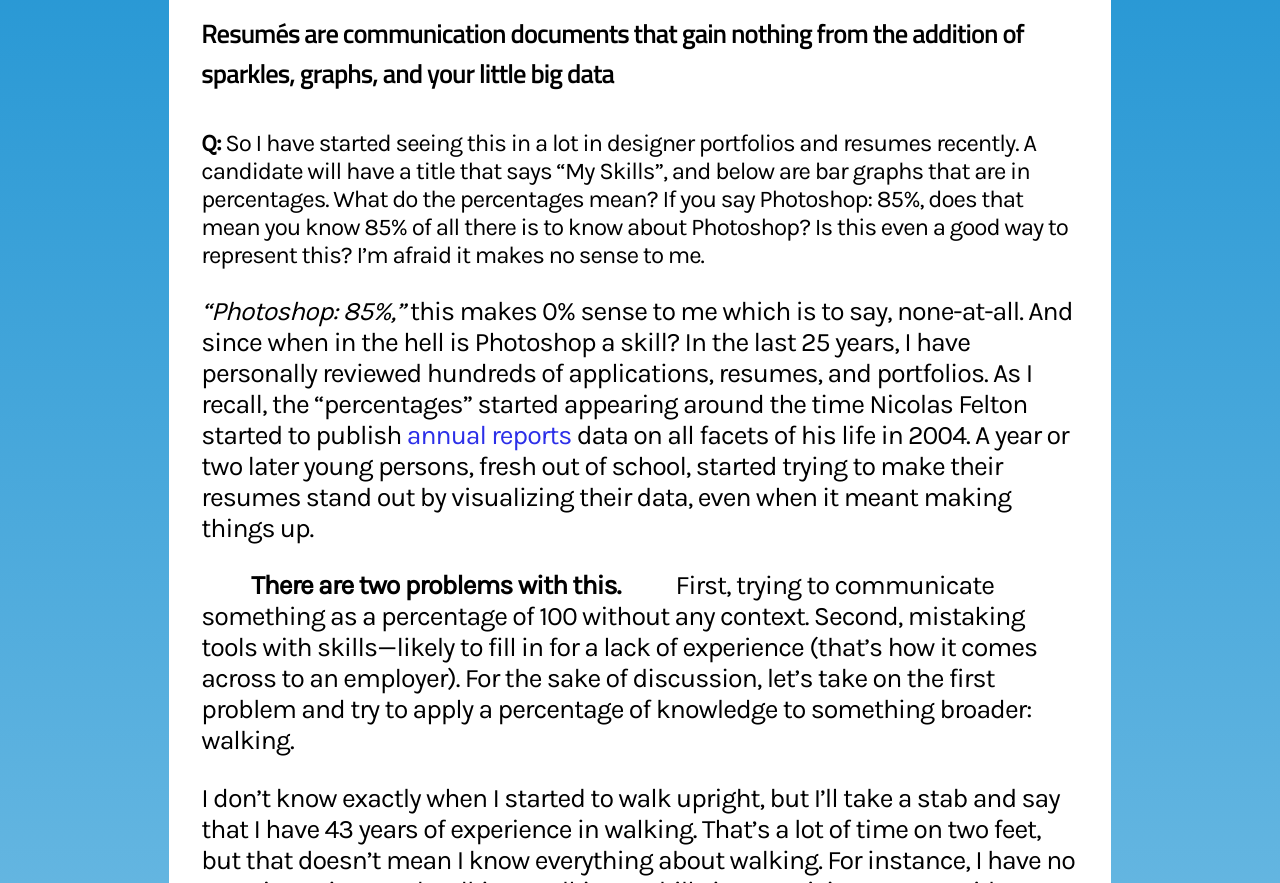
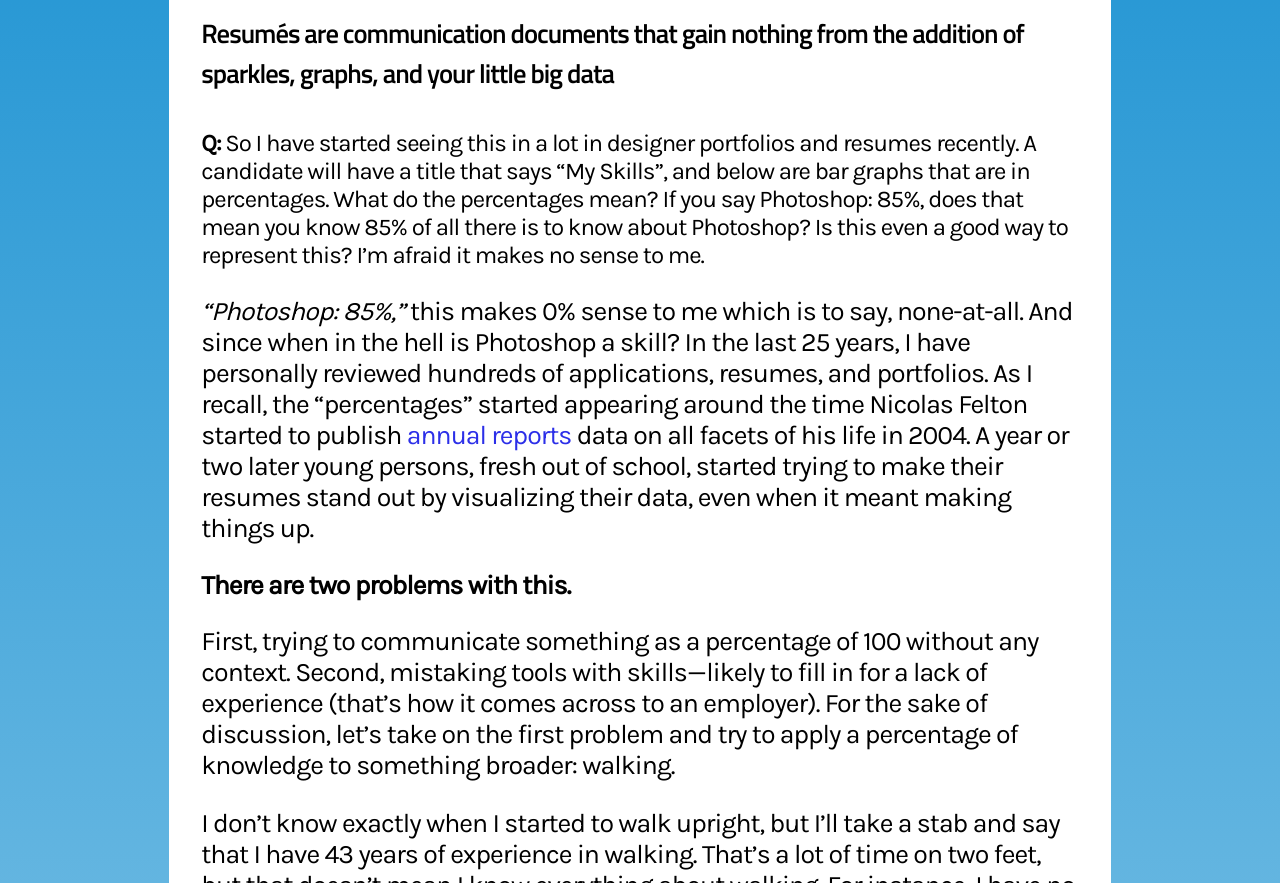
Before and after one commit to alajmie/blog-design-alajmie, a plain HTML site: page index.html in a window 1280 px wide. Shown: the part 217-1100 px from the top of the page. Drawn offline with Linux system fonts and the light colour scheme.

Commit message:
Update styles.css

```diff
--- a/styles/styles.css
+++ b/styles/styles.css
@@ -115,6 +115,7 @@ p.small-pt {
     font-size: 18pt;
 }
 
-b.margin-sm {
-    margin: 50px 50px;
+p b.margin-sm {
+    display: block;
+    margin-bottom: 25px;
 }
```
